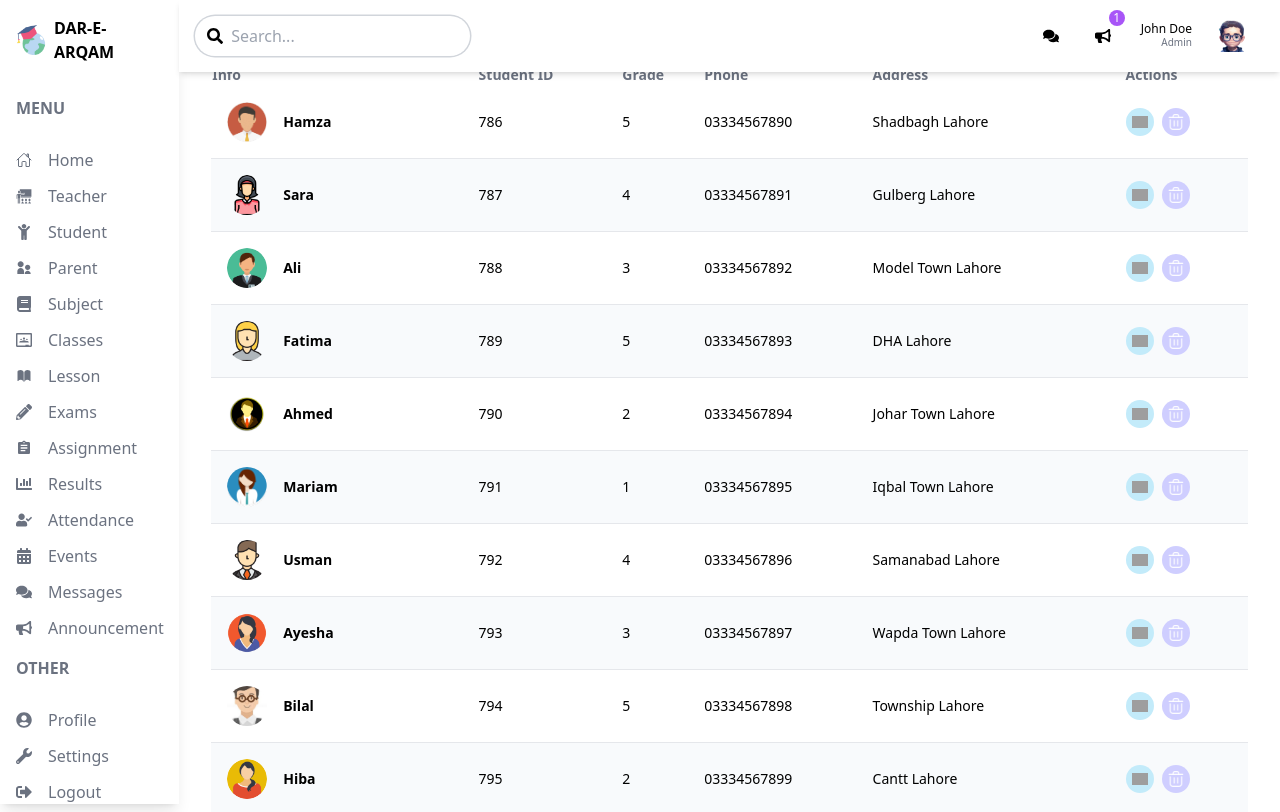
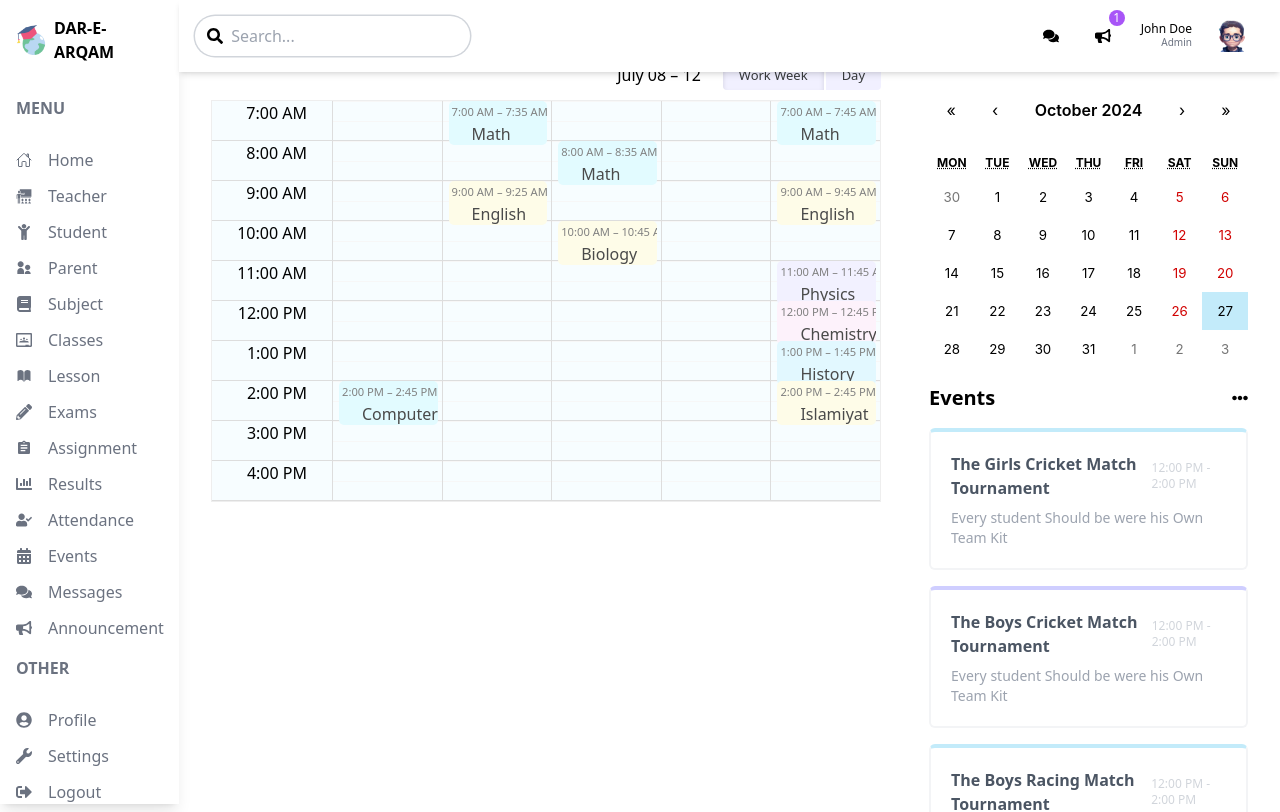
Before and after one commit to Hamza-debug-web/School-Management-app, a Next.js app: page /student in a window 1280 px wide. Shown: the top 812 px of the page. Built offline with nearby package versions, Linux system fonts and the light colour scheme; grey boxes are pictures that could not be loaded.

Commit message:
pages all done

```diff
--- a/src/app/(dashboard1)/list/parents/page.tsx
+++ b/src/app/(dashboard1)/list/parents/page.tsx
@@ -101,7 +101,7 @@ const ParentListPage = () => {
                   <button className="w-8 h-8 flex items-center justify-center rounded-full bg-lamaYellow"><BsSortDown/></button>
                   {role === "admin" && (
               //  <button className="w-8 h-8 flex items-center justify-center rounded-full bg-lamaYellow"><FaPlus/></button>
-              <FormModel table="parent"  type="create"/>
+                    <FormModel table="parent"  type="create"/>
                  )}
 
                </div>
--- a/src/app/(dashboard1)/list/subjects/page.tsx
+++ b/src/app/(dashboard1)/list/subjects/page.tsx
@@ -5,7 +5,7 @@ import { BsSortDown} from "react-icons/bs";
 import Pagination from "@/app/components/Pagination";
 import Table from "@/app/components/Table";
 // import { MdDelete } from "react-icons/md";
-import Link from "next/link";
+//import Link from "next/link";
 import { role, subjectsData } from "@/app/lib/data";
 import FormModel from "@/app/components/FormModel";
 
@@ -43,12 +43,12 @@ const SubjectListPage = () => {
        <td className="hidden md:table-cell">{item.teachers.join(",")}</td>
       <td>
         <div className="flex items-center gap-2">
-          <Link href={`/list/teachers/${item.id}`}>
-          {/* <button className="w-7 h-7 flex items-center justify-center rounded-full bg-lamaSky">
+          {/* <Link href={`/list/teachers/${item.id}`}>
+          <button className="w-7 h-7 flex items-center justify-center rounded-full bg-lamaSky">
             <FaEdit/>
-          </button> */}
+          </button>
 
-          </Link>
+          </Link> */}
           {role === "admin" && (
           //   <button className="w-7 h-7 flex items-center justify-center rounded-full bg-lamaPurple">
           //   <MdDelete/>
--- a/src/app/(dashboard1)/list/teachers/page.tsx
+++ b/src/app/(dashboard1)/list/teachers/page.tsx
@@ -4,7 +4,7 @@ import {  FaEye } from "react-icons/fa";
 import { BsSortDown} from "react-icons/bs";
 import Pagination from "@/app/components/Pagination";
 import Table from "@/app/components/Table";
-import { MdDelete } from "react-icons/md";
+// import { MdDelete } from "react-icons/md";
 import Image from "next/image";
 import Link from "next/link";
 import { role, teachersData } from "@/app/lib/data";
--- a/src/app/(dashboard1)/parent/page.tsx
+++ b/src/app/(dashboard1)/parent/page.tsx
@@ -1,99 +1,23 @@
-import FormModal from "@/app/components/FormModel";
-import Pagination from "@/app/components/Pagination";
-import Table from "@/app/components/Table";
-import TableSearch from "@/app/components/TableSearch";
-import { parentsData, role } from "@/app/lib/data"
-import Image from "next/image";
+import Announcement from "@/app/components/Announcement";
+import BigCalendar from "@/app/components/BigCalendar";
 
-type Parent = {
-  id: number;
-  name: string;
-  email?: string;
-  students: string[];
-  phone: string;
-  address: string;
-};
 
-const columns = [
-  {
-    header: "Info",
-    accessor: "info",
-  },
-  {
-    header: "Student Names",
-    accessor: "students",
-    className: "hidden md:table-cell",
-  },
-  {
-    header: "Phone",
-    accessor: "phone",
-    className: "hidden lg:table-cell",
-  },
-  {
-    header: "Address",
-    accessor: "address",
-    className: "hidden lg:table-cell",
-  },
-  {
-    header: "Actions",
-    accessor: "action",
-  },
-];
-
-const ParentListPage = () => {
-  const renderRow = (item: Parent) => (
-    <tr
-      key={item.id}
-      className="border-b border-gray-200 even:bg-slate-50 text-sm hover:bg-lamaPurpleLight"
-    >
-      <td className="flex items-center gap-4 p-4">
-        <div className="flex flex-col">
-          <h3 className="font-semibold">{item.name}</h3>
-          <p className="text-xs text-gray-500">{item?.email}</p>
-        </div>
-      </td>
-      <td className="hidden md:table-cell">{item.students.join(",")}</td>
-      <td className="hidden md:table-cell">{item.phone}</td>
-      <td className="hidden md:table-cell">{item.address}</td>
-      <td>
-        <div className="flex items-center gap-2">
-          {role === "admin" && (
-            <>
-              <FormModal table="parent" type="update" data={item} />
-              <FormModal table="parent" type="delete" id={item.id} />
-            </>
-          )}
-        </div>
-      </td>
-    </tr>
-  );
-
+const ParentPage = () => {
   return (
-    <div className="bg-white p-4 rounded-md flex-1 m-4 mt-0">
-      {/* TOP */}
-      <div className="flex items-center justify-between">
-        <h1 className="hidden md:block text-lg font-semibold">All Parents</h1>
-        <div className="flex flex-col md:flex-row items-center gap-4 w-full md:w-auto">
-          <TableSearch />
-          <div className="flex items-center gap-4 self-end">
-            <button className="w-8 h-8 flex items-center justify-center rounded-full bg-lamaYellow">
-              <Image src="/filter.png" alt="" width={14} height={14} />
-            </button>
-            <button className="w-8 h-8 flex items-center justify-center rounded-full bg-lamaYellow">
-              <Image src="/sort.png" alt="" width={14} height={14} />
-            </button>
-            {role === "admin" && (
-              <FormModal table="teacher" type="create"/>
-            )}
-          </div>
+    <div className="flex-1 p-4 flex gap-4 flex-col xl:flex-row">
+      {/* LEFT */}
+      <div className="w-full xl:w-2/3">
+        <div className="h-full bg-white p-4 rounded-md">
+          <h1 className="text-xl font-semibold">Schedule (John Doe)</h1>
+          <BigCalendar />
         </div>
       </div>
-      {/* LIST */}
-      <Table columns={columns} renderRow={renderRow} data={parentsData} />
-      {/* PAGINATION */}
-      <Pagination />
+      {/* RIGHT */}
+      <div className="w-full xl:w-1/3 flex flex-col gap-8">
+        <Announcement />
+      </div>
     </div>
   );
 };
 
-export default ParentListPage;
+export default ParentPage;
--- a/src/app/(dashboard1)/student/page.tsx
+++ b/src/app/(dashboard1)/student/page.tsx
@@ -1,124 +1,25 @@
-import FormModal from "@/app/components/FormModel";
-import Pagination from "@/app/components/Pagination";
-import Table from "@/app/components/Table";
-import TableSearch from "@/app/components/TableSearch";
-import { role, studentsData } from "@/app/lib/data";
-import Image from "next/image";
-import Link from "next/link";
+import Announcement from "@/app/components/Announcement";
+import BigCalendar from "@/app/components/BigCalendar";
 
-type Student = {
-  id: number;
-  studentId: string;
-  name: string;
-  email?: string;
-  photo: string;
-  phone?: string;
-  grade: number;
-  class: string;
-  address: string;
-};
+import EventCalendar from "@/app/components/EventCalendar";
 
-const columns = [
-  {
-    header: "Info",
-    accessor: "info",
-  },
-  {
-    header: "Student ID",
-    accessor: "studentId",
-    className: "hidden md:table-cell",
-  },
-  {
-    header: "Grade",
-    accessor: "grade",
-    className: "hidden md:table-cell",
-  },
-  {
-    header: "Phone",
-    accessor: "phone",
-    className: "hidden lg:table-cell",
-  },
-  {
-    header: "Address",
-    accessor: "address",
-    className: "hidden lg:table-cell",
-  },
-  {
-    header: "Actions",
-    accessor: "action",
-  },
-];
-
-const StudentListPage = () => {
-  const renderRow = (item: Student) => (
-    <tr
-      key={item.id}
-      className="border-b border-gray-200 even:bg-slate-50 text-sm hover:bg-lamaPurpleLight"
-    >
-      <td className="flex items-center gap-4 p-4">
-        <Image
-          src={item.photo}
-          alt=""
-          width={40}
-          height={40}
-          className="md:hidden xl:block w-10 h-10 rounded-full object-cover"
-        />
-        <div className="flex flex-col">
-          <h3 className="font-semibold">{item.name}</h3>
-          <p className="text-xs text-gray-500">{item.class}</p>
-        </div>
-      </td>
-      <td className="hidden md:table-cell">{item.studentId}</td>
-      <td className="hidden md:table-cell">{item.grade}</td>
-      <td className="hidden md:table-cell">{item.phone}</td>
-      <td className="hidden md:table-cell">{item.address}</td>
-      <td>
-        <div className="flex items-center gap-2">
-          <Link href={`/list/teachers/${item.id}`}>
-            <button className="w-7 h-7 flex items-center justify-center rounded-full bg-lamaSky">
-              <Image src="/view.png" alt="" width={16} height={16} />
-            </button>
-          </Link>
-          {role === "admin" && (
-            // <button className="w-7 h-7 flex items-center justify-center rounded-full bg-lamaPurple">
-            //   <Image src="/delete.png" alt="" width={16} height={16} />
-            // </button>
-            <FormModal table="student" type="delete" id={item.id}/>
-          )}
-        </div>
-      </td>
-    </tr>
-  );
-
+const StudentPage = () => {
   return (
-    <div className="bg-white p-4 rounded-md flex-1 m-4 mt-0">
-      {/* TOP */}
-      <div className="flex items-center justify-between">
-        <h1 className="hidden md:block text-lg font-semibold">All Students</h1>
-        <div className="flex flex-col md:flex-row items-center gap-4 w-full md:w-auto">
-          <TableSearch />
-          <div className="flex items-center gap-4 self-end">
-            <button className="w-8 h-8 flex items-center justify-center rounded-full bg-lamaYellow">
-              <Image src="/filter.png" alt="" width={14} height={14} />
-            </button>
-            <button className="w-8 h-8 flex items-center justify-center rounded-full bg-lamaYellow">
-              <Image src="/sort.png" alt="" width={14} height={14} />
-            </button>
-            {role === "admin" && (
-              // <button className="w-8 h-8 flex items-center justify-center rounded-full bg-lamaYellow">
-              //   <Image src="/plus.png" alt="" width={14} height={14} />
-              // </button>
-              <FormModal table="student" type="create"/>
-            )}
-          </div>
+    <div className="p-4 flex gap-4 flex-col xl:flex-row">
+      {/* LEFT */}
+      <div className="w-full xl:w-2/3">
+        <div className="h-full bg-white p-4 rounded-md">
+          <h1 className="text-xl font-semibold">Schedule (4A)</h1>
+          <BigCalendar />
         </div>
       </div>
-      {/* LIST */}
-      <Table columns={columns} renderRow={renderRow} data={studentsData} />
-      {/* PAGINATION */}
-      <Pagination />
+      {/* RIGHT */}
+      <div className="w-full xl:w-1/3 flex flex-col gap-8">
+        <EventCalendar />
+        <Announcement />
+      </div>
     </div>
   );
 };
 
-export default StudentListPage;
+export default StudentPage;
--- a/src/app/components/FormModel.tsx
+++ b/src/app/components/FormModel.tsx
@@ -16,6 +16,7 @@ const StudentForm = dynamic(() => import("./forms/StudentForm"), {
 const ParentForm = dynamic(() => import("./forms/ParentForm"), {
   loading: () => <h1>Loading...</h1>,
 });
+
 
 
 
```
Also changed, not shown: src/app/(dashboard1)/list/classes/page.tsx (+15 -12 lines), src/app/components/inputFiled.tsx (+3 -5 lines).
